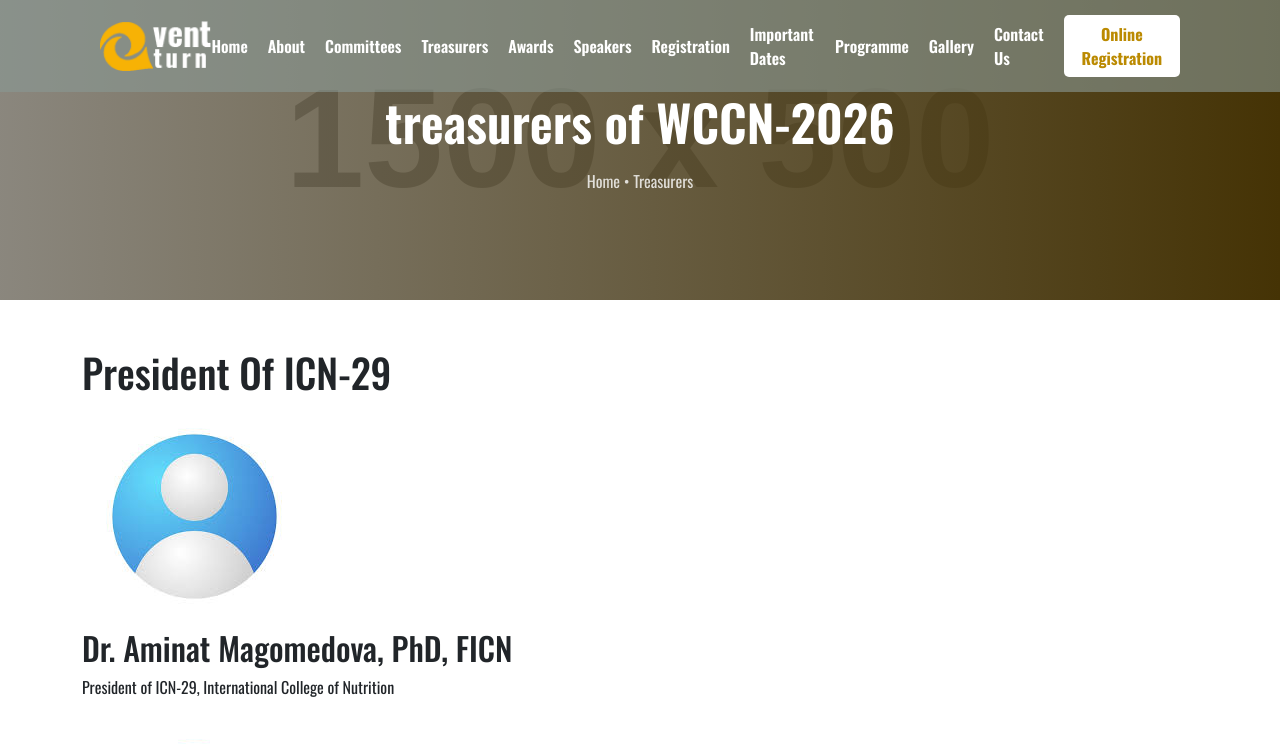
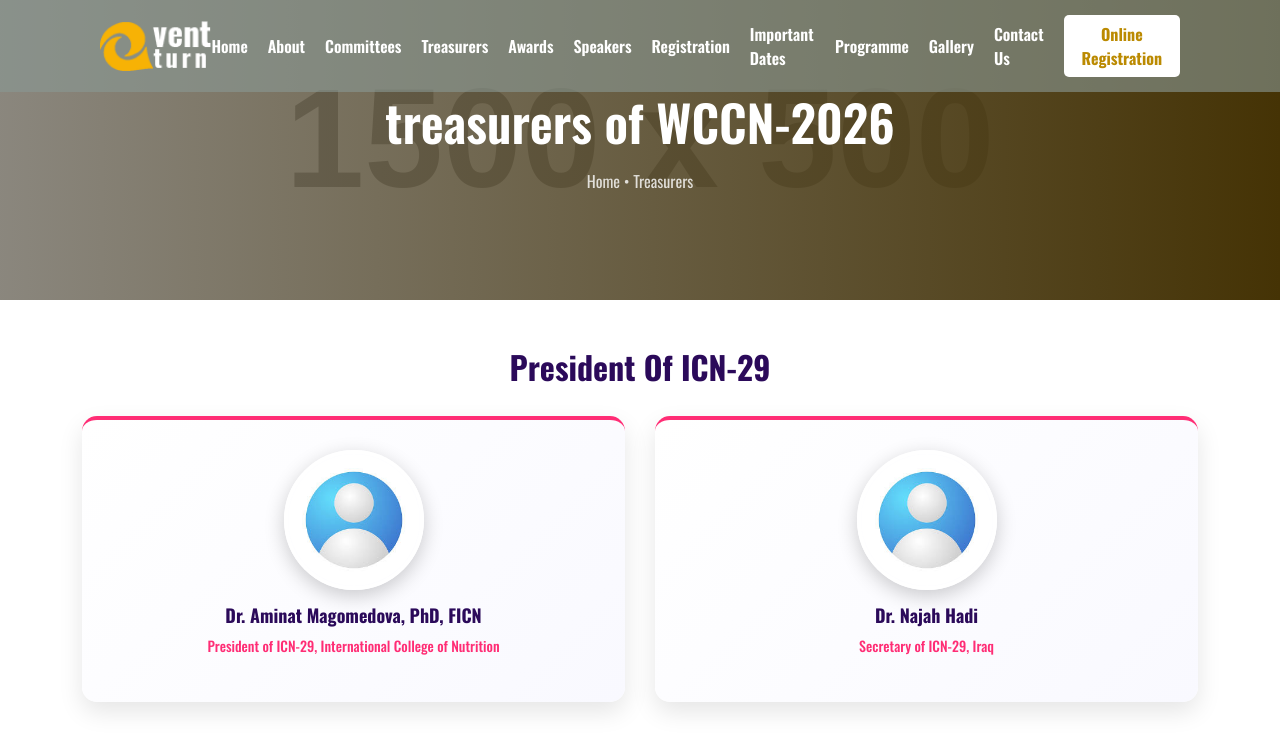
Before and after one commit to royalcourtfoundation/wccnwebsite, a React (Create React App) app: page /treasurers in a window 1280 px wide. Shown: the top 744 px of the page. Built offline with nearby package versions, Linux system fonts and the light colour scheme.

Commit message:
Update Style.css

```diff
--- a/src/Assets/CSS/Style.css
+++ b/src/Assets/CSS/Style.css
@@ -220,10 +220,10 @@ p.hero-text i {
 }
 
 .info-btns {
-    gap: 10px;
-    display: flex;
-    justify-content: center;
-    flex-wrap: wrap ;
+  gap: 10px;
+  display: flex;
+  justify-content: center;
+  flex-wrap: wrap;
 }
 
 .info-btns button {
@@ -259,7 +259,7 @@ p.hero-text i {
   width: 100%;
   height: 100%;
 
-  background: linear-gradient(120deg, transparent, rgba(255,255,255,0.4), transparent);
+  background: linear-gradient(120deg, transparent, rgba(255, 255, 255, 0.4), transparent);
   transition: 0.5s;
 }
 
@@ -1106,6 +1106,7 @@ p.hero-text i {
 
   box-shadow: 0 8px 20px rgba(255, 45, 117, 0.4);
 }
+
 .contact-right button:hover {
   transform: translateY(-3px) scale(1.03);
   background: linear-gradient(135deg, #f5b400, #f5b400);
@@ -1113,6 +1114,7 @@ p.hero-text i {
 
   box-shadow: 0 12px 30px rgba(245, 180, 0, 0.5);
 }
+
 .contact-right button::before {
   content: "";
   position: absolute;
@@ -1121,16 +1123,18 @@ p.hero-text i {
   width: 100%;
   height: 100%;
 
-  background: linear-gradient(120deg, transparent, rgba(255,255,255,0.4), transparent);
+  background: linear-gradient(120deg, transparent, rgba(255, 255, 255, 0.4), transparent);
   transition: 0.5s;
 }
 
 .contact-right button:hover::before {
   left: 100%;
 }
+
 .contact-right button:active {
   transform: scale(0.96);
 }
+
 .contact-right button {
   border-radius: 50px;
 }
@@ -1160,6 +1164,97 @@ p.hero-text i {
 }
 
 /* ------------ End Contact Us-------------------- */
+/* ------------ Start Treasurers-------------------- */
+/* ===== PRESIDENT / TREASURERS SECTION ===== */
+
+.presidenthead {
+  margin-bottom: 60px;
+}
+
+/* SECTION TITLE */
+.presidenthead h1 {
+  font-size: 32px;
+  color: #2b0a5a;
+  margin-bottom: 30px;
+  text-align: center;
+  font-weight: 700;
+}
+
+/* GRID */
+.presidentIwccn {
+  display: grid;
+  grid-template-columns: repeat(2, 1fr);
+  gap: 30px;
+}
+
+/* CARD */
+.presidentIn {
+  background: #fff;
+  padding: 30px 20px;
+  border-radius: 15px;
+  text-align: center;
+  transition: 0.3s;
+
+  box-shadow: 0 10px 25px rgba(0, 0, 0, 0.1);
+  border-top: 4px solid #ff2d75;
+}
+
+/* HOVER EFFECT */
+.presidentIn:hover {
+  transform: translateY(-8px);
+  box-shadow: 0 15px 35px rgba(0, 0, 0, 0.2);
+}
+
+/* IMAGE */
+.presidentIn img {
+  width: 140px;
+  height: 140px;
+  border-radius: 50%;
+  object-fit: cover;
+  object-position: center;
+  margin-bottom: 15px;
+
+  border: 4px solid #fff;
+  box-shadow: 0 6px 20px rgba(0, 0, 0, 0.2);
+}
+
+/* NAME */
+.presidentIn h2 {
+  font-size: 18px;
+  color: #2b0a5a;
+  font-weight: 700;
+  margin-bottom: 8px;
+}
+
+/* ROLE */
+.presidentIn p {
+  font-size: 14px;
+  color: #ff2d75;
+  font-weight: 500;
+}
+
+/* RESPONSIVE */
+@media (max-width: 768px) {
+  .presidentIwccn {
+    grid-template-columns: 1fr;
+  }
+
+  .presidenthead h1 {
+    font-size: 24px;
+  }
+}
+
+.presidentIn {
+  background: linear-gradient(135deg, #ffffff, #f9f9ff);
+}
+
+.presidentIn:hover {
+  border-top: 4px solid #f5b400;
+}
+
+/* ------------ End Treasurers-------------------- */
+
+
 /* ------------ Start Scroll To Top CSS-------------------- */
 .scroll-top {
   position: fixed;
```
